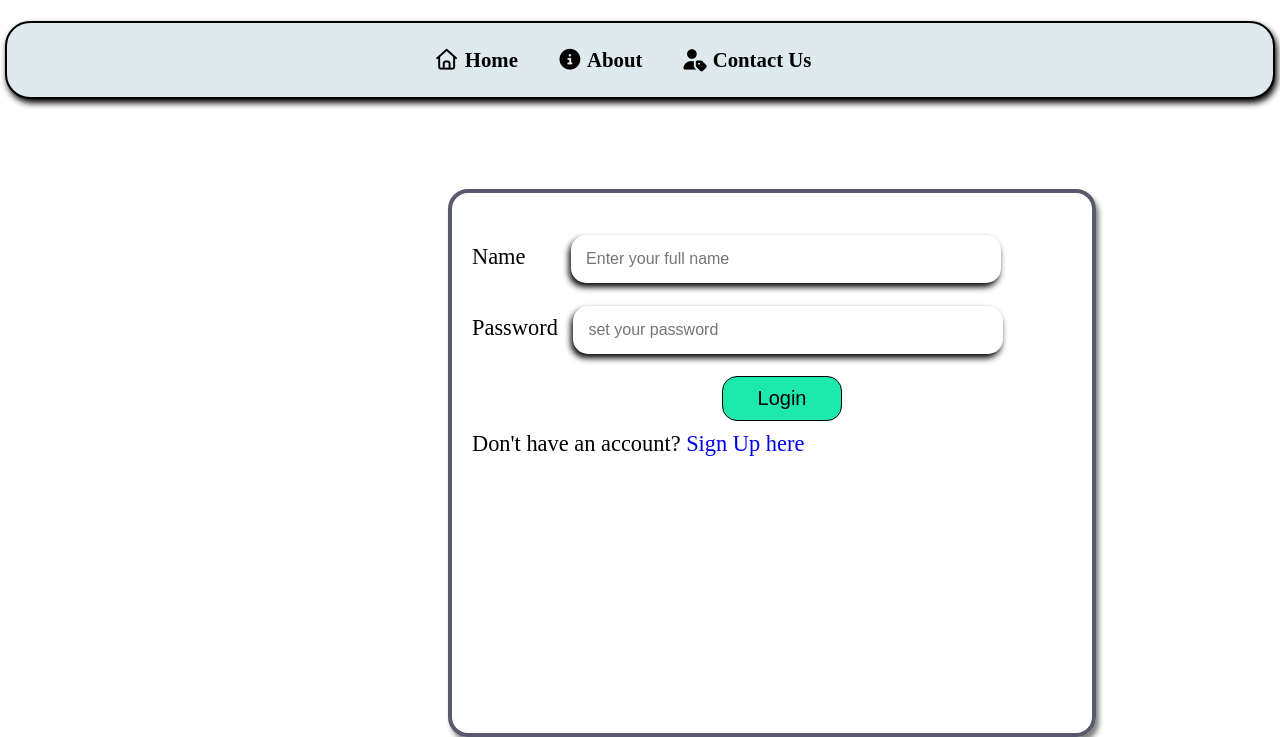
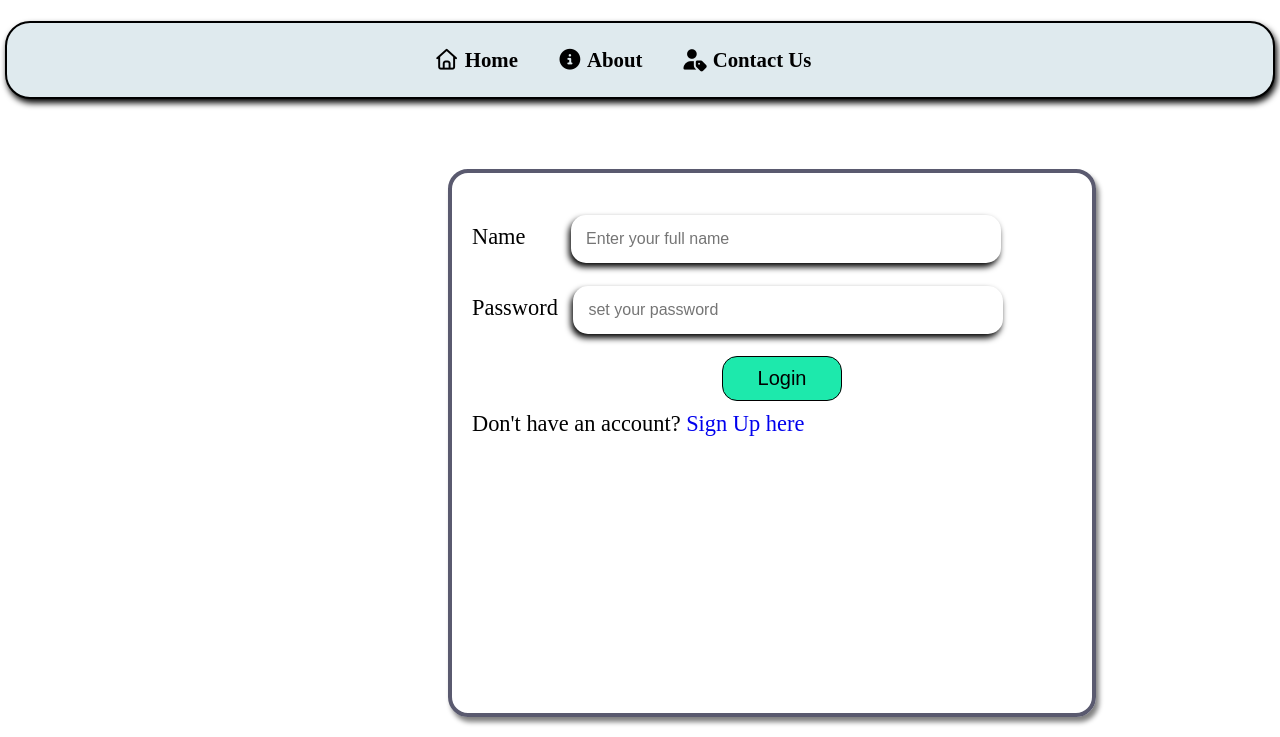
Before and after one commit to ManoharTumati/Pic_Store_Register, a plain HTML site: page login.html in a window 1280 px wide. Shown: the part 67-804 px from the top of the page. Drawn offline with Linux system fonts and the light colour scheme.

Commit message:
margin adjusted in register page and login page

```diff
--- a/login.html
+++ b/login.html
@@ -45,7 +45,8 @@
     height: 500px;
     padding: 20px;
     margin-left: 35%;
-    margin-top: 90px;
+     margin-bottom: 20px;
+    margin-top: 70px;
     font-size: 1.4rem;
     box-shadow: 3px 5px 5px gray;
   }
```
Also changed, not shown: index.html (+2 -1 lines).
